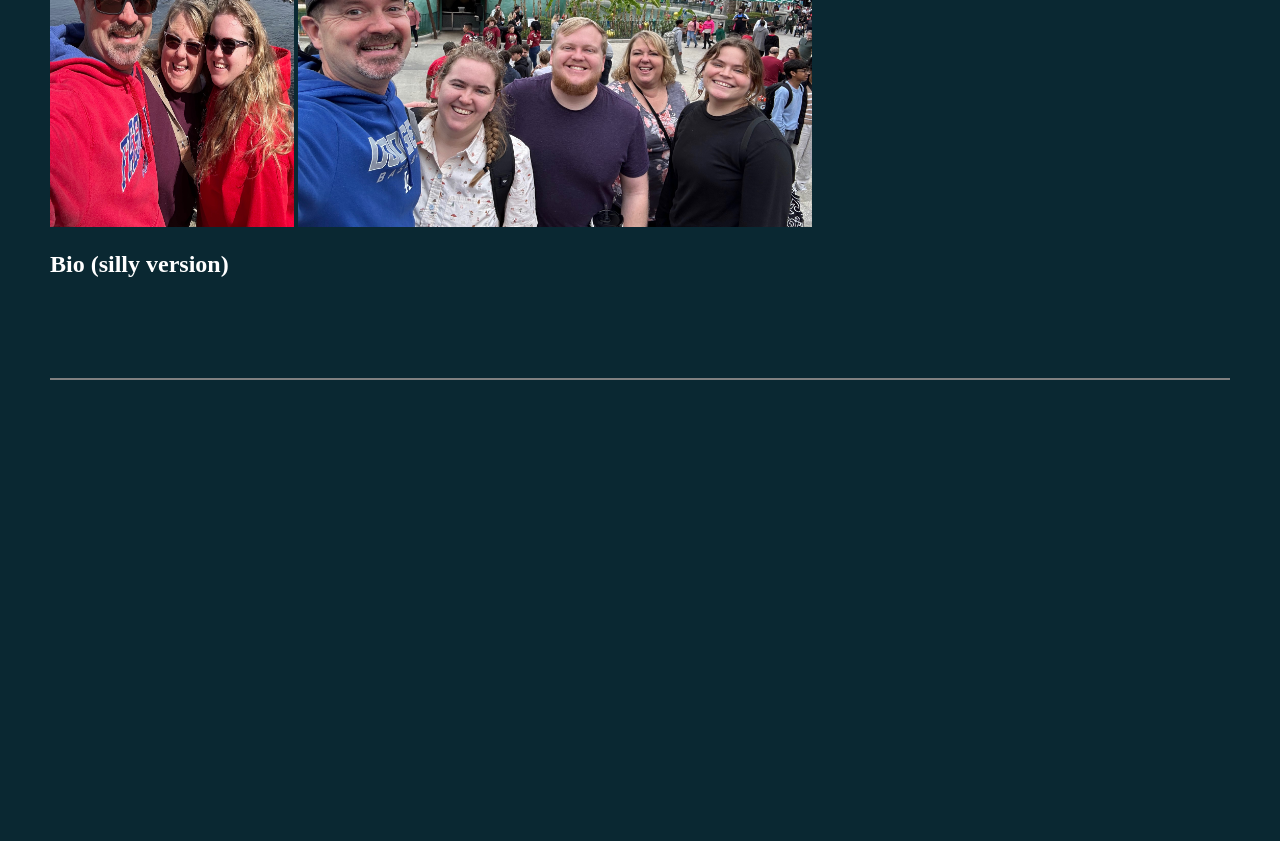
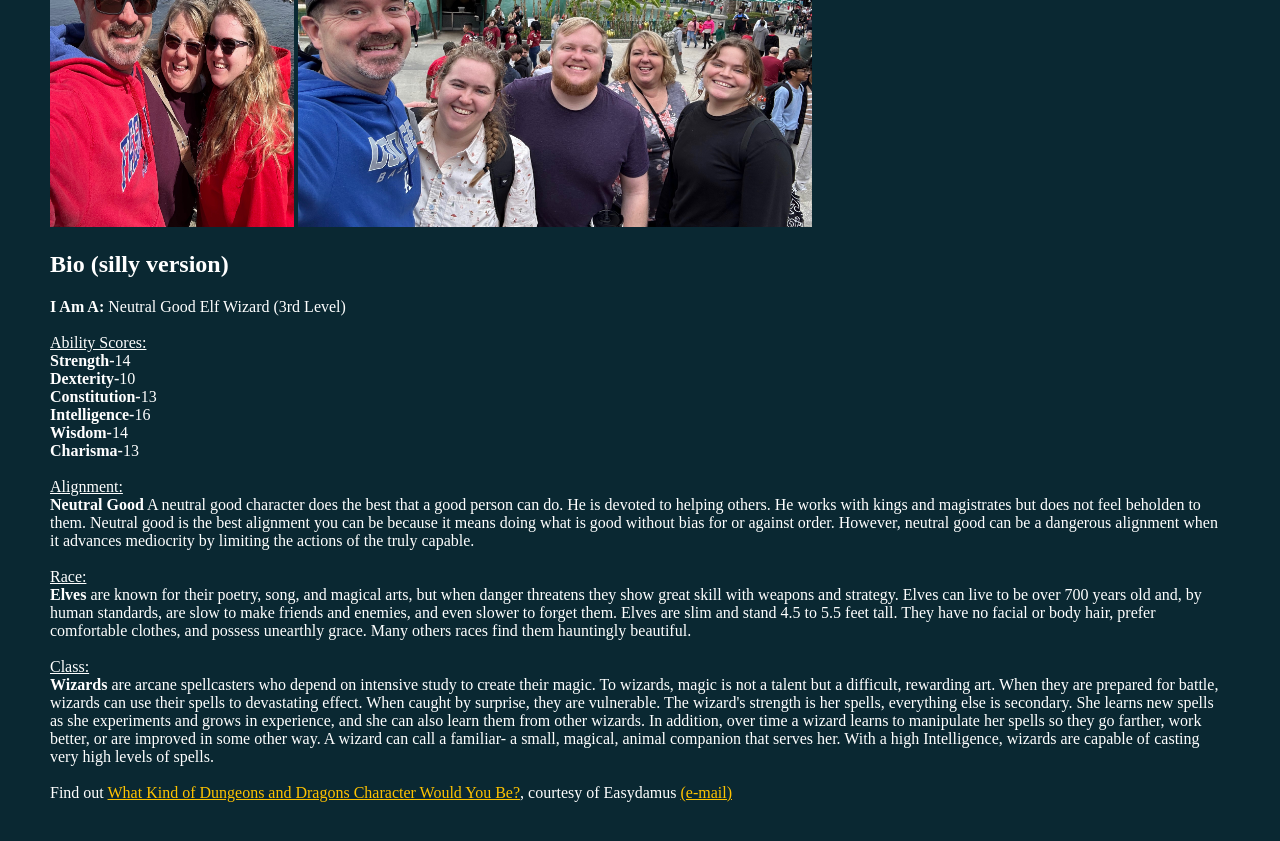
Before and after one commit to abaumheckel/abaumheckel.github.io, a Jekyll site: the page fun.html, which Jekyll copies as it is, in a window 1280 px wide and 900 px high, scrolled down 2115 px. Shown: the top 841 px of the window. Built offline with Jekyll 4.4.1, drawn with Linux system fonts in a browser that asks for light colours; before the commit the page ends 2520 px from its top, so only the background shows below that.

Commit message:
Update fun.html

```diff
--- a/fun.html
+++ b/fun.html
@@ -56,8 +56,20 @@ I like baking a variety of breads, muffins, cakes, cookies, etc. Here are a few
   <img src="nessie.jpeg" ;="" alt="Five people standing in front of a large dinosaur or Nessie building." height="386" width="514">
 
 <H2><left> Bio (silly version) </left></H2>
+  <b>I Am A:</b> Neutral Good Elf Wizard (3rd Level)
+<br><br><u>Ability Scores:</u><br>
+<b>Strength-</b>14<br>
+<b>Dexterity-</b>10<br>
+<b>Constitution-</b>13<br>
+<b>Intelligence-</b>16<br>
+<b>Wisdom-</b>14<br>
+<b>Charisma-</b>13
+<br><br><u>Alignment:</u><br><b>Neutral Good</b> A neutral good character does the best that a good person can do. He is devoted to helping others. He works with kings and magistrates but does not feel beholden to them. Neutral good is the best alignment you can be because it means doing what is good without bias for or against order. However, neutral good can be a dangerous alignment when it advances mediocrity by limiting the actions of the truly capable.<br>
+<br><u>Race:</u><br><b>Elves</b> are known for their poetry, song, and magical arts, but when danger threatens they show great skill with weapons and strategy. Elves can live to be over 700 years old and, by human standards, are slow to make friends and enemies, and even slower to forget them. Elves are slim and stand 4.5 to 5.5 feet tall. They have no facial or body hair, prefer comfortable clothes, and possess unearthly grace. Many others races find them hauntingly beautiful.
+<br><br><u>Class:</u><br><b>Wizards</b> are arcane spellcasters who depend on intensive study to create their magic. To wizards, magic is not a talent but a difficult, rewarding art. When they are prepared for battle, wizards can use their spells to devastating effect. When caught by surprise, they are vulnerable. The wizard's strength is her spells, everything else is secondary. She learns new spells as she experiments and grows in experience, and she can also learn them from other wizards. In addition, over time a wizard learns to manipulate her spells so they go farther, work better, or are improved in some other way. A wizard can call a familiar- a small, magical, animal companion that serves her. With a high Intelligence, wizards are capable of casting very high levels of spells.
+<br><br>Find out <a href='http://www.easydamus.com/character.html' target='mt'>What Kind of Dungeons and Dragons Character Would You Be?</a>, courtesy of Easydamus <a href='mailto:zybstrski@excite.com'>(e-mail)</a><br><br>
+<br><br><br><br>
 
-<br><br><br><br>
 
 <!-- Last updated: May 14, 2026 -->
 <hr color=#808080>
```
